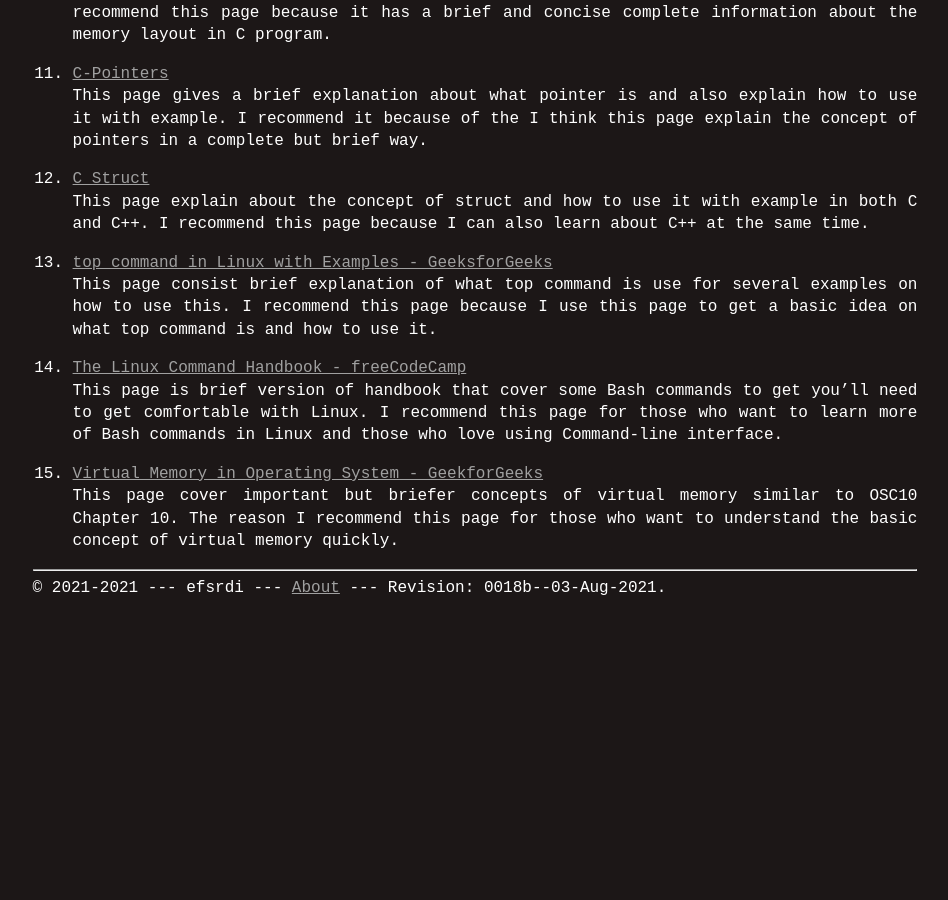
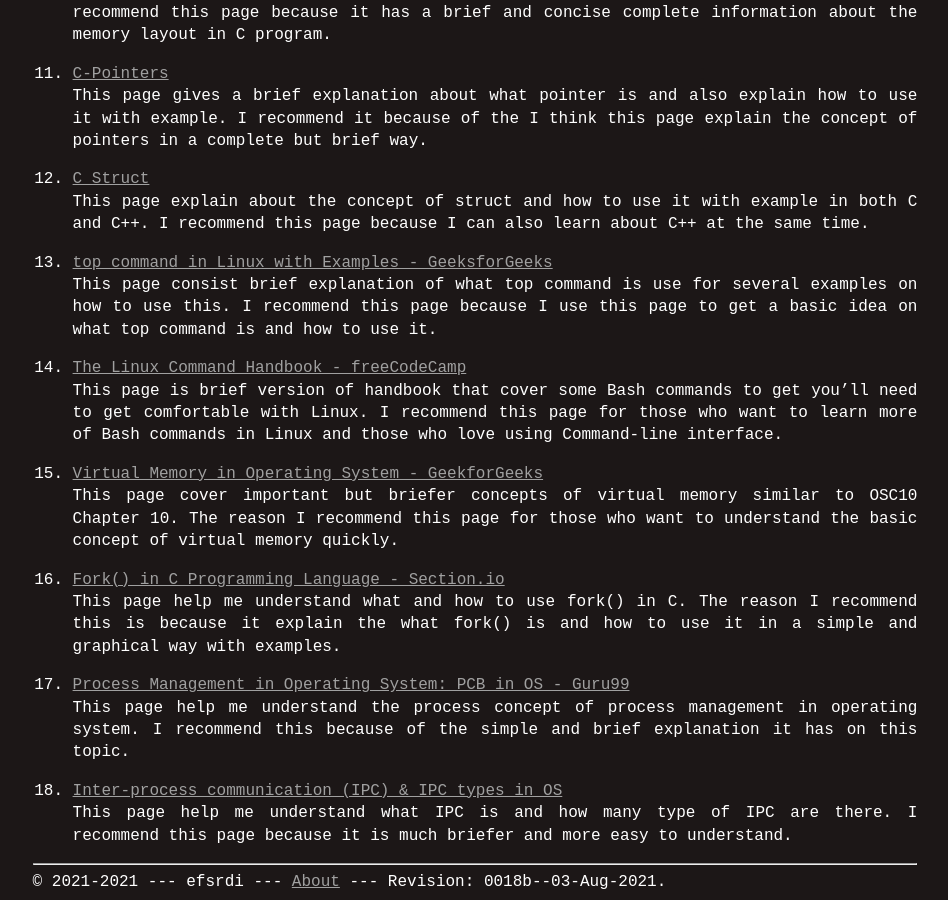
Before and after one commit to efsrdi/os212, a Jekyll site: the page built from links.md, in a window 1280 px wide and 900 px high, scrolled down 1308 px. Shown: the whole window, without its empty margins (165-1113 px from the left). Built offline with Jekyll 4.4.1, drawn with Linux system fonts in a browser that asks for light colours; our own code applies the rules of GitHub Pages for plain Markdown files; before the commit the page ends 1914 px from its top, so only the background shows below that.

Commit message:
Update my links

```diff
--- a/TXT/mylog.txt
+++ b/TXT/mylog.txt
@@ -63,3 +63,5 @@ ZCZC W06 43 L14 Assignment #04: Fork() and Shared Memory
 ZCZC W06 8 L18 Assignment #08: Update mylog.txt
 ZCZC W06 15 L17 Assignment #07: Review peer links
 ZCZC W06 5 L16 Assignment #06: Add tips for next semester class
+ZCZC W06 20 L15 Assignment #05: Update my links
+ZCZC W06 5 L19 Assignment #09: Submit my Week 06 Assignment
--- a/links.md
+++ b/links.md
@@ -66,3 +66,12 @@ learn more of Bash commands in Linux and those who love using Command-line inter
 15. [Virtual Memory in Operating System - GeekforGeeks](https://www.geeksforgeeks.org/virtual-memory-in-operating-system/)<br>
 This page cover important but briefer concepts of virtual memory similar to OSC10 Chapter 10. The reason I recommend this page for those who want to understand
 the basic concept of virtual memory quickly.
+
+16. [Fork() in C Programming Language - Section.io](https://www.section.io/engineering-education/fork-in-c-programming-language/)<br>
+This page help me understand what and how to use fork() in C. The reason I recommend this is because it explain the what fork() is and how to use it in a simple and graphical way with examples.
+
+17. [Process Management in Operating System: PCB in OS - Guru99](https://www.guru99.com/process-management-pcb.html)<br>
+This page help me understand the process concept of process management in operating system. I recommend this because of the simple and brief explanation it has on this topic.
+
+18. [Inter-process communication (IPC) & IPC types in OS](https://iq.opengenus.org/interprocess-communication-and-types-in-os/)<br>
+This page help me understand what IPC is and how many type of IPC are there. I recommend this page because it is much briefer and more easy to understand.
```
Also changed, not shown: 6 other files.
